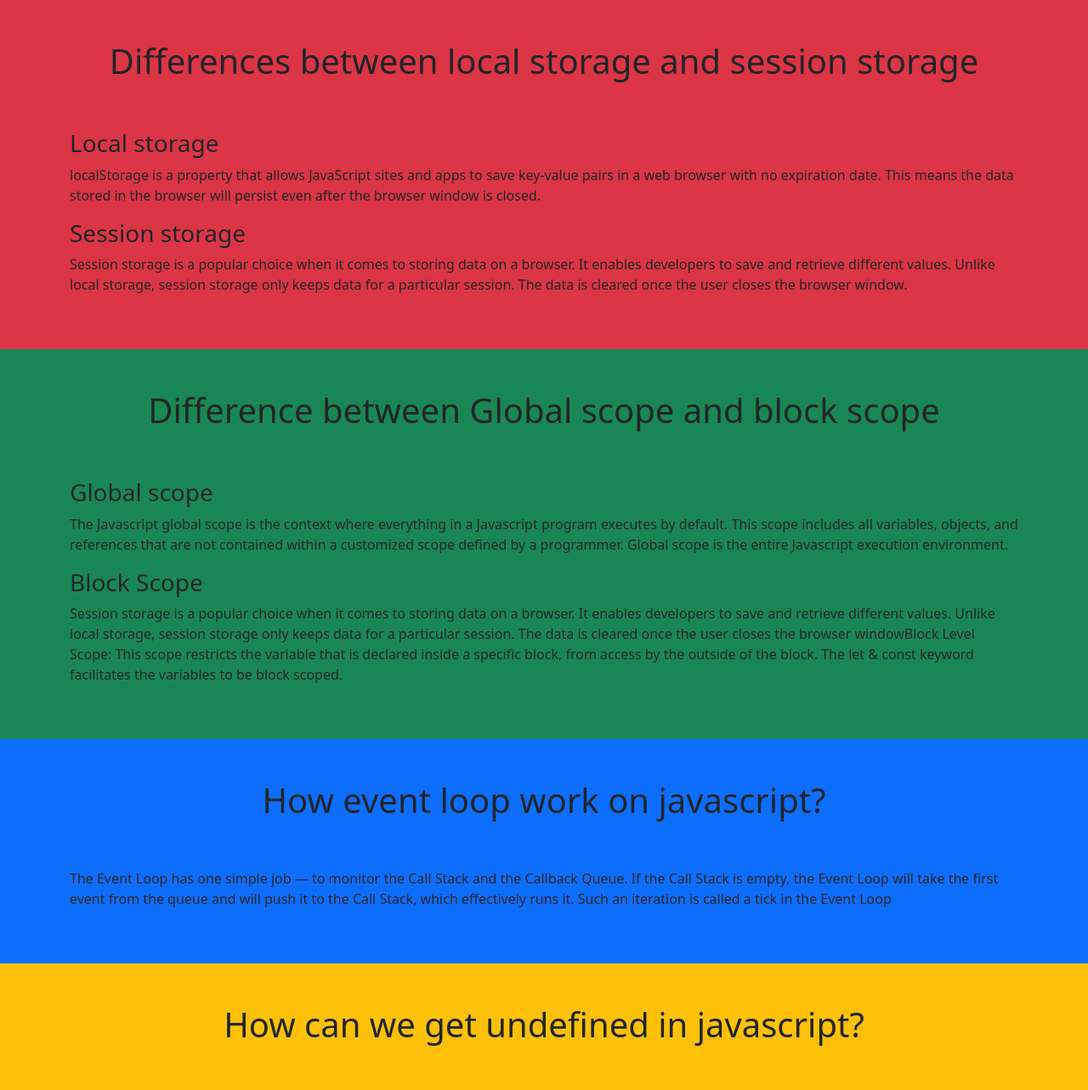
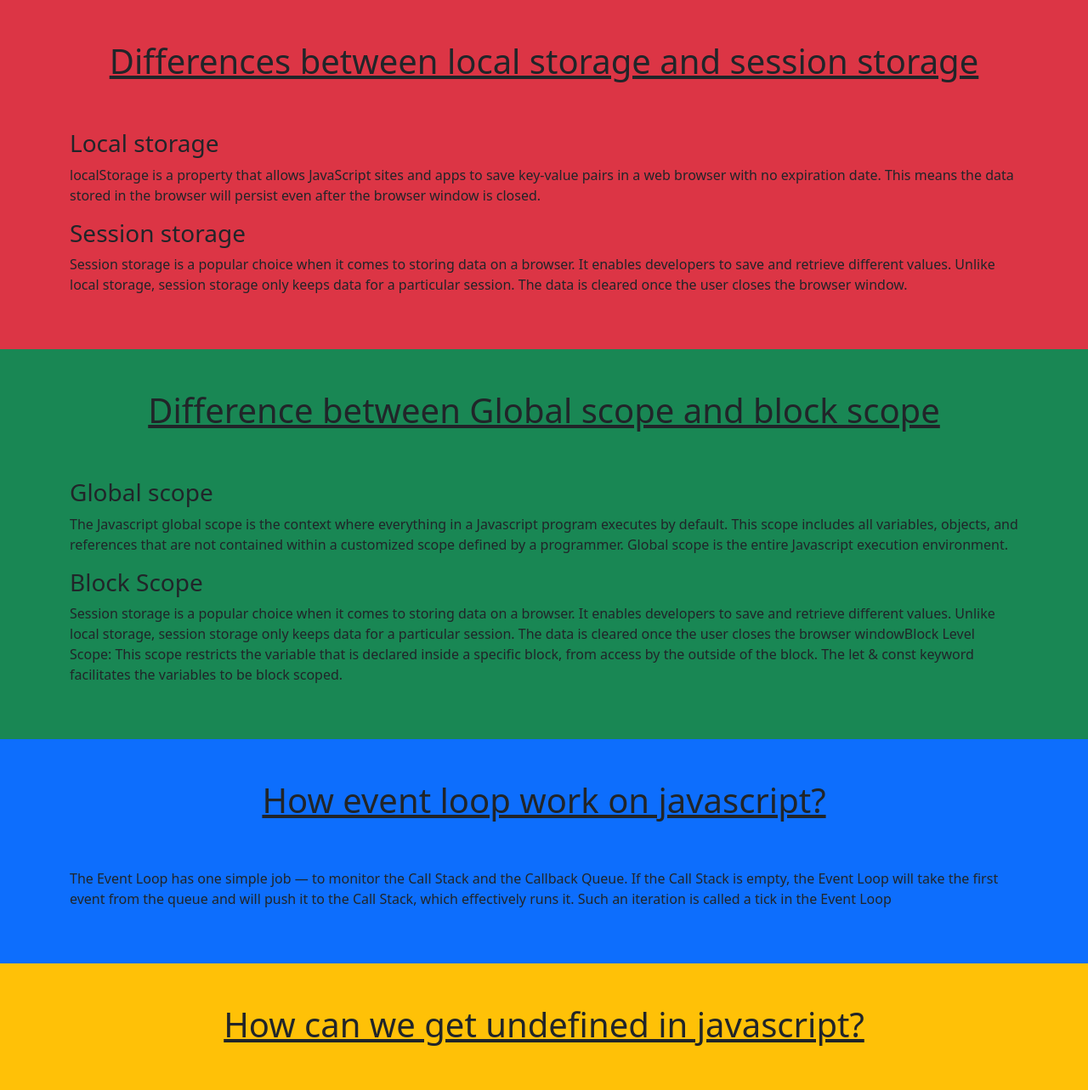
Before and after one commit to MdShijanAli/assignment-7, a plain HTML site: page blog.html in a window 1280 px wide. Shown: the top 1283 px of the page at 85% size. Drawn offline with nearby package versions, Linux system fonts and the light colour scheme.

Commit message:
finally done

```diff
--- a/blog.html
+++ b/blog.html
@@ -12,7 +12,8 @@
 <body>
 
     <div class="bg-danger">
-        <h1 class="text-center pt-5">Differences between local storage and session storage</h1>
+        <h1 class="text-center pt-5 text-decoration-underline">Differences between local storage and session storage
+        </h1>
 
 
         <div class="container py-5">
@@ -33,7 +34,7 @@
 
 
     <div class="bg-success">
-        <h1 class="text-center pt-5">Difference between Global scope and block scope</h1>
+        <h1 class="text-center pt-5 text-decoration-underline">Difference between Global scope and block scope</h1>
 
 
         <div class="container py-5">
@@ -53,7 +54,7 @@
 
     </div>
     <div class="bg-primary">
-        <h1 class="text-center pt-5">How event loop work on javascript?</h1>
+        <h1 class="text-center pt-5 text-decoration-underline">How event loop work on javascript?</h1>
 
 
         <div class="container py-5">
@@ -65,14 +66,14 @@
 
     </div>
     <div class="bg-warning">
-        <h1 class="text-center pt-5">How can we get undefined in javascript?</h1>
+        <h1 class="text-center pt-5 text-decoration-underline">How can we get undefined in javascript?</h1>
 
 
         <div class="container py-5">
 
             <p>A variable that has not been assigned a value is of type undefined . A method or statement also returns
                 undefined if the variable that is being evaluated does not have an assigned value. A function returns
-                undefined if a value was not returned </p>
+                undefined if a value was not returned</p>
         </div>
 
     </div>
```
